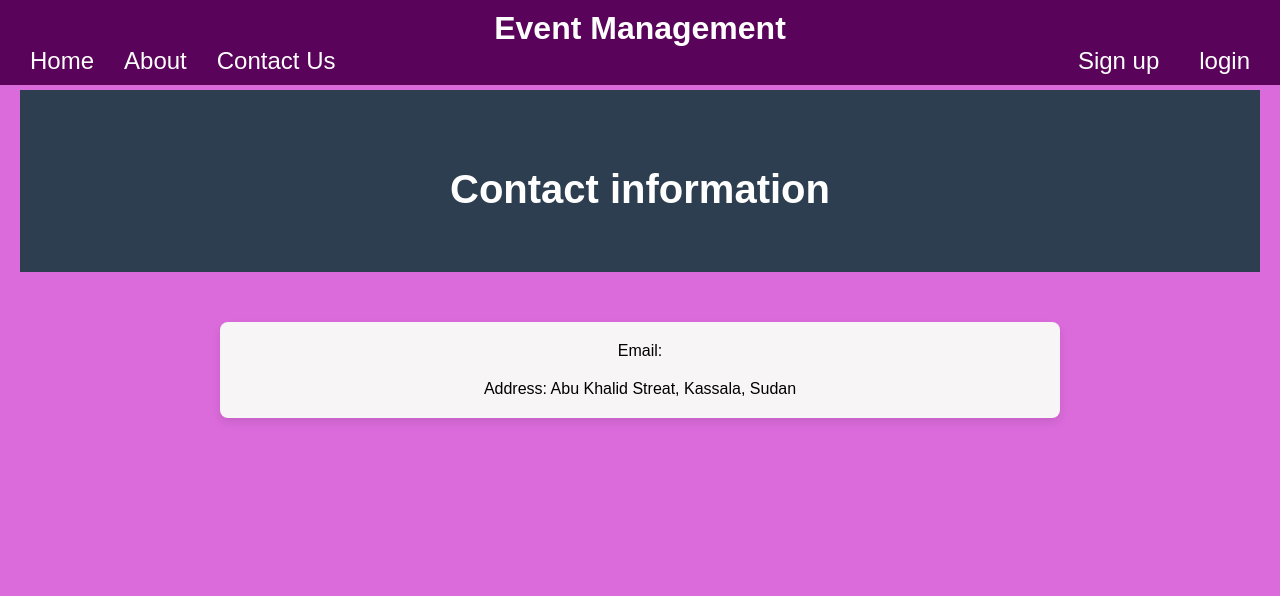
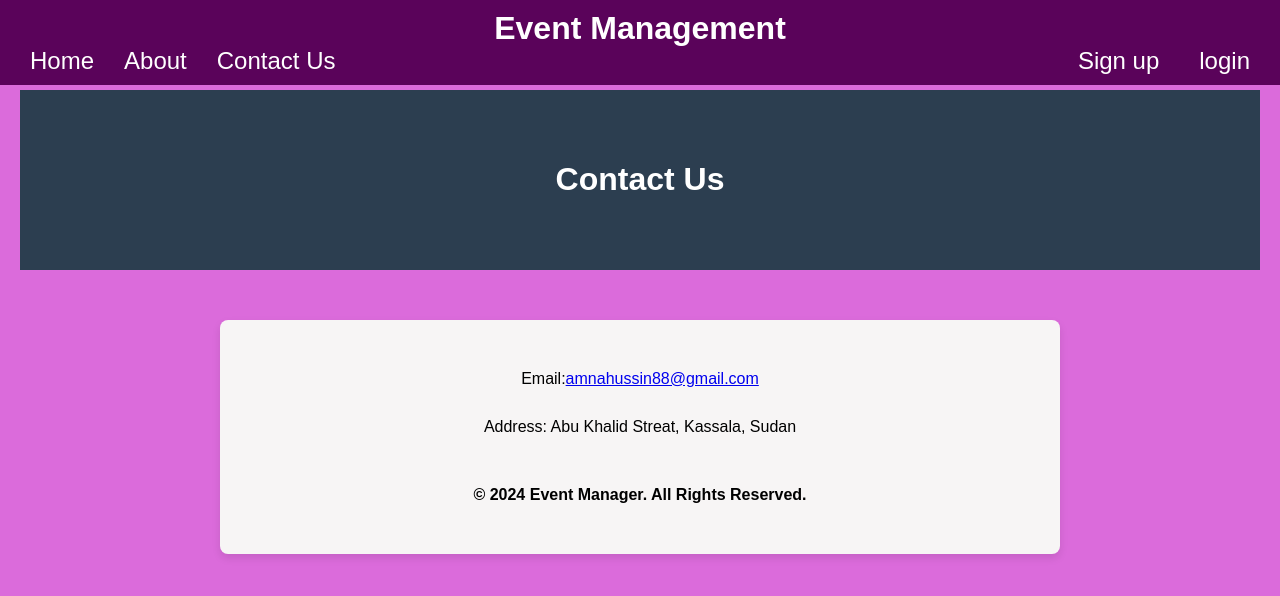
Before and after one commit to AmnaHussien/Event-Management-website, a Flask app: page /contact in a window 1280 px wide. Shown: the top 596 px of the page. Run offline with Flask 3, Linux system fonts and the light colour scheme.

Commit message:
add section in the contact page

```diff
--- a/website/static/base.css
+++ b/website/static/base.css
@@ -36,7 +36,7 @@
  .contact-info
  {
     list-style:none; display: flex;
-    flex-direction:column; gap:20px; padding:0px; margin:0px;
+    flex-direction:column; gap:30px; padding:20px; margin:10px;
     justify-content: flex-start;
  }
 .navbar-links
@@ -175,7 +175,14 @@ body
     padding: 10px;
     margin: 20px;
 }
-
+#copy2
+{
+    color: black; font-size: 24px; font-weight: bold;
+    text-decoration: none; font-size:medium;
+    text-align: center;
+    padding: 10px;
+    margin: 20px;
+}
 #copy
 {
     color: white; font-size: 24px; font-weight: bold;
@@ -272,11 +279,22 @@ div input
     text-indent: 20px; /* Indent first line */
     word-wrap: break-word; /* Handle long words */
 }
+.header-contact
+{
+    background-color:#2c3e50;
+    color: #fff;
+    text-align: center;
+    padding: 50px 20px;
+    margin-top:5px;
+    margin-left: 20px;
+    margin-right: 20px;
+}
 .header
 {
     background-color:#2c3e50;
     color: #fff;
     text-align: center;
+
     padding: 50px 20px;
     margin-top:5px;
     margin-left: 20px;
--- a/website/template/contact.html
+++ b/website/template/contact.html
@@ -4,16 +4,17 @@ Contact
 {% endblock %}
 {% block content %}
 <form method="POST">
-    <header class="header">
-        <h1>Contact information</h1>
+    <header class="header-contact">
+        <h1>Contact Us</h1>
     </header>
     <section class="about-section">
-
         <ul class="contact-info">
-            <li>Email:<a href="mailto:amnahussin88@gmail.com"></a></li>
+            <li>Email:<a href="mailto:amnahussin88@gmail.com" id="mail">amnahussin88@gmail.com</a></li>
             <li>Address: Abu Khalid Streat, Kassala, Sudan</li>
         </ul>
+        <p id="copy2">&copy; 2024 Event Manager. All Rights Reserved. </p>
     </section>
 
 </form>
+
 {% endblock %}
```
